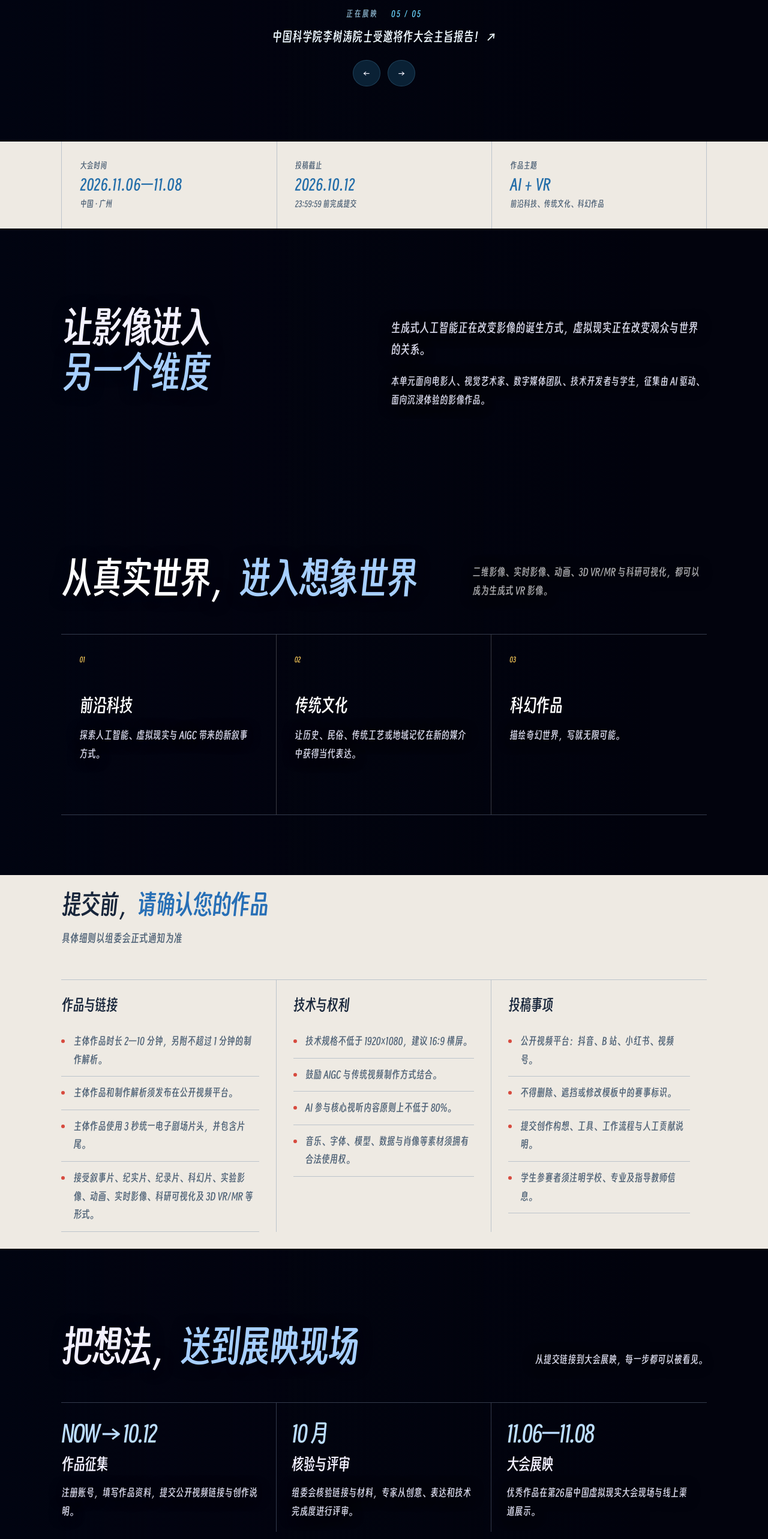
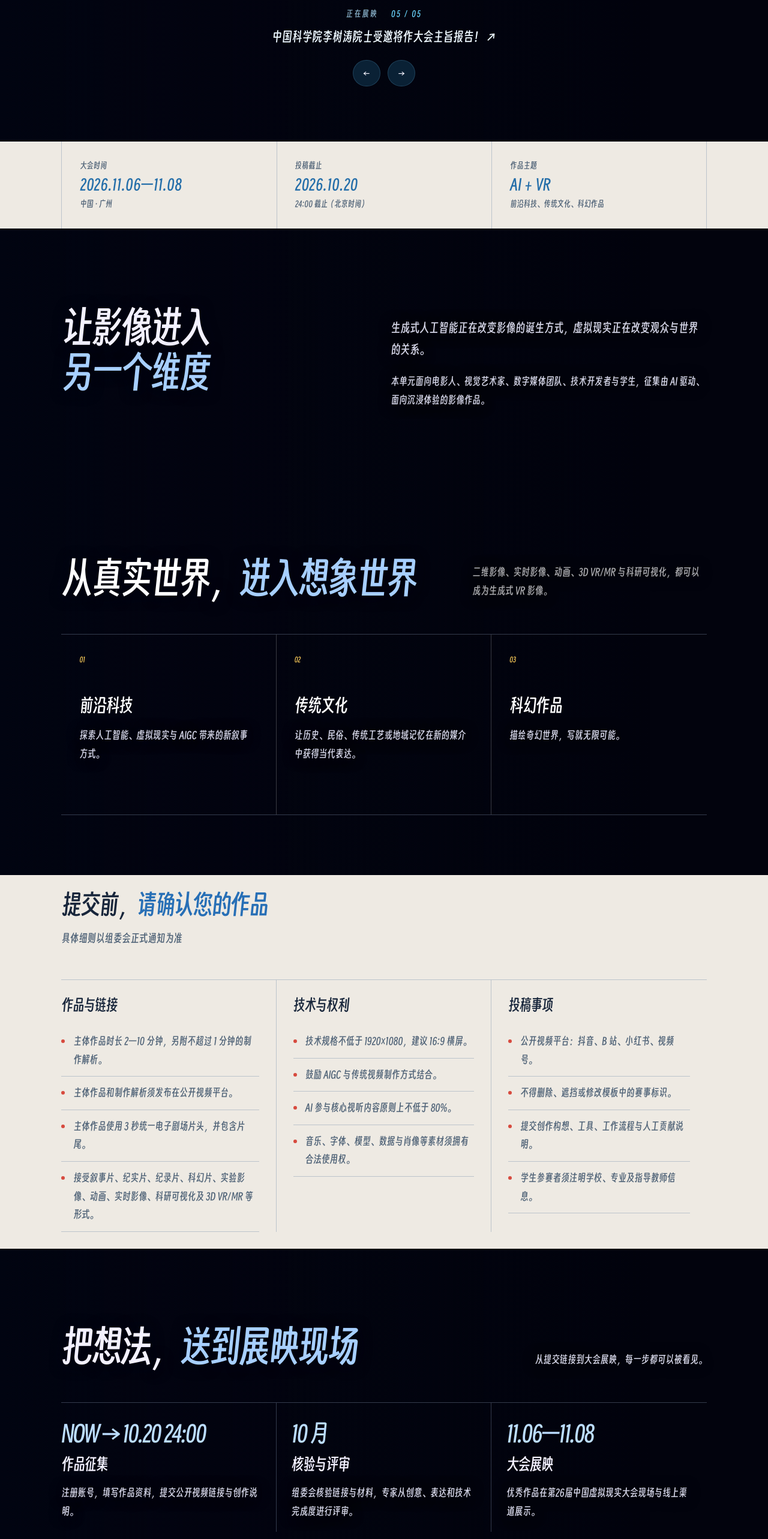
Before and after one commit to shrrrrrrrr/AIGC-submission-system, a React (Vite) app in the folder web/: page / in a window 1280 px wide. Shown: the part 1981-4547 px from the top of the page at 60% size. Built offline with nearby package versions, Linux system fonts and the light colour scheme; no server answers.

Commit message:
将投稿截止时间延长至10月20日24时

```diff
--- a/web/src/GalaxyHome.tsx
+++ b/web/src/GalaxyHome.tsx
@@ -60,7 +60,7 @@ export function GalaxyHome({ onNavigate }: GalaxyHomeProps) {
         </section>
       </div>
 
-      <section className="facts-band" data-reveal aria-label="大会关键信息"><div><span>大会时间</span><strong>2026.11.06—11.08</strong><small>中国 · 广州</small></div><div><span>投稿截止</span><strong>2026.10.12</strong><small>23:59:59 前完成提交</small></div><div><span>作品主题</span><strong>AI + VR</strong><small>前沿科技、传统文化、科幻作品</small></div></section>
+      <section className="facts-band" data-reveal aria-label="大会关键信息"><div><span>大会时间</span><strong>2026.11.06—11.08</strong><small>中国 · 广州</small></div><div><span>投稿截止</span><strong>2026.10.20</strong><small>24:00 截止（北京时间）</small></div><div><span>作品主题</span><strong>AI + VR</strong><small>前沿科技、传统文化、科幻作品</small></div></section>
 
       <div className="galaxy-chapter" data-galaxy-section="galaxy-b" aria-label="Galaxy B 单元介绍">
         <GalaxyStaticBackground id="galaxy-b" />
@@ -73,7 +73,7 @@ export function GalaxyHome({ onNavigate }: GalaxyHomeProps) {
 
       <div className="galaxy-chapter" data-galaxy-section="galaxy-c" aria-label="Galaxy C 时间节点与评审">
         <GalaxyStaticBackground id="galaxy-c" />
-        <section className="story-section timeline-section" id="timeline" data-reveal data-reveal-group><div className="section-index" /><div className="section-head"><h2>把想法，<em>送到展映现场</em></h2><p>从提交链接到大会展映，每一步都可以被看见。</p></div><div className="timeline-grid"><article><span>NOW → 10.12</span><h3>作品征集</h3><p>注册账号，填写作品资料，提交公开视频链接与创作说明。</p></article><article><span>10 月</span><h3>核验与评审</h3><p>组委会核验链接与材料，专家从创意、表达和技术完成度进行评审。</p></article><article><span>11.06—11.08</span><h3>大会展映</h3><p>优秀作品在第26届中国虚拟现实大会现场与线上渠道展示。</p></article></div></section>
+        <section className="story-section timeline-section" id="timeline" data-reveal data-reveal-group><div className="section-index" /><div className="section-head"><h2>把想法，<em>送到展映现场</em></h2><p>从提交链接到大会展映，每一步都可以被看见。</p></div><div className="timeline-grid"><article><span>NOW → 10.20 24:00</span><h3>作品征集</h3><p>注册账号，填写作品资料，提交公开视频链接与创作说明。</p></article><article><span>10 月</span><h3>核验与评审</h3><p>组委会核验链接与材料，专家从创意、表达和技术完成度进行评审。</p></article><article><span>11.06—11.08</span><h3>大会展映</h3><p>优秀作品在第26届中国虚拟现实大会现场与线上渠道展示。</p></article></div></section>
         <section className="story-section jury-section" data-reveal data-reveal-group><div className="section-index" /><div className="jury-grid"><div><h2>让技术服务于<br /><em>一次真实的观看</em></h2><p>我们关注作品是否建立了独特的视觉语言，也关注 AI 与人的创作关系是否清晰、诚实而有创造力。</p></div><div className="score-list"><div><b>01</b><span><strong>创意与表达</strong><small>主题、叙事、视觉语言与情绪传达</small></span></div><div><b>02</b><span><strong>技术与完成度</strong><small>视听质量、空间体验与整体完成度</small></span></div><div><b>03</b><span><strong>AI 参与与创新</strong><small>生成式工具的使用方式与创作价值</small></span></div></div></div></section>
       </div>
 
```
Also changed, not shown: 2 other files (tests, documents, lock files or other folders).
